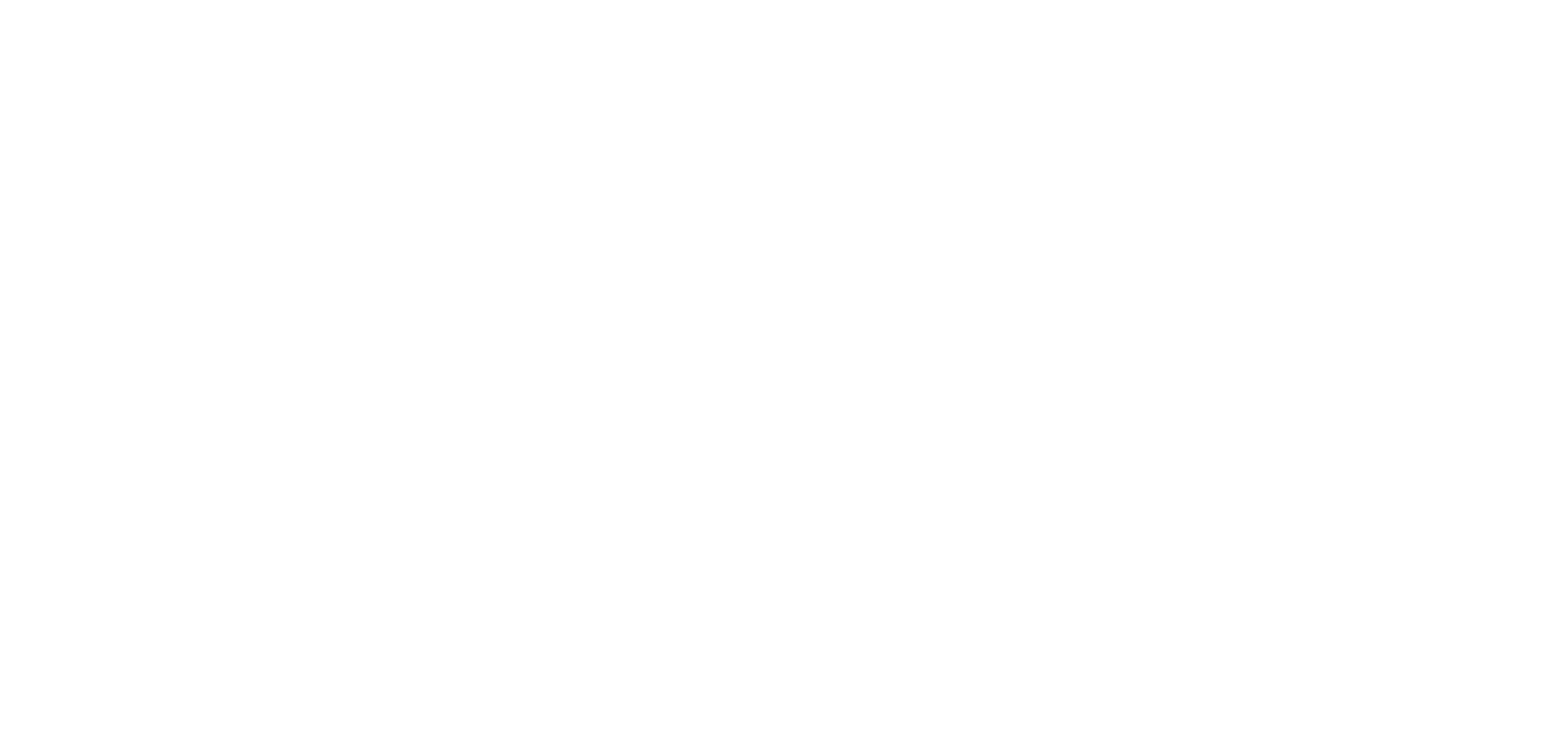
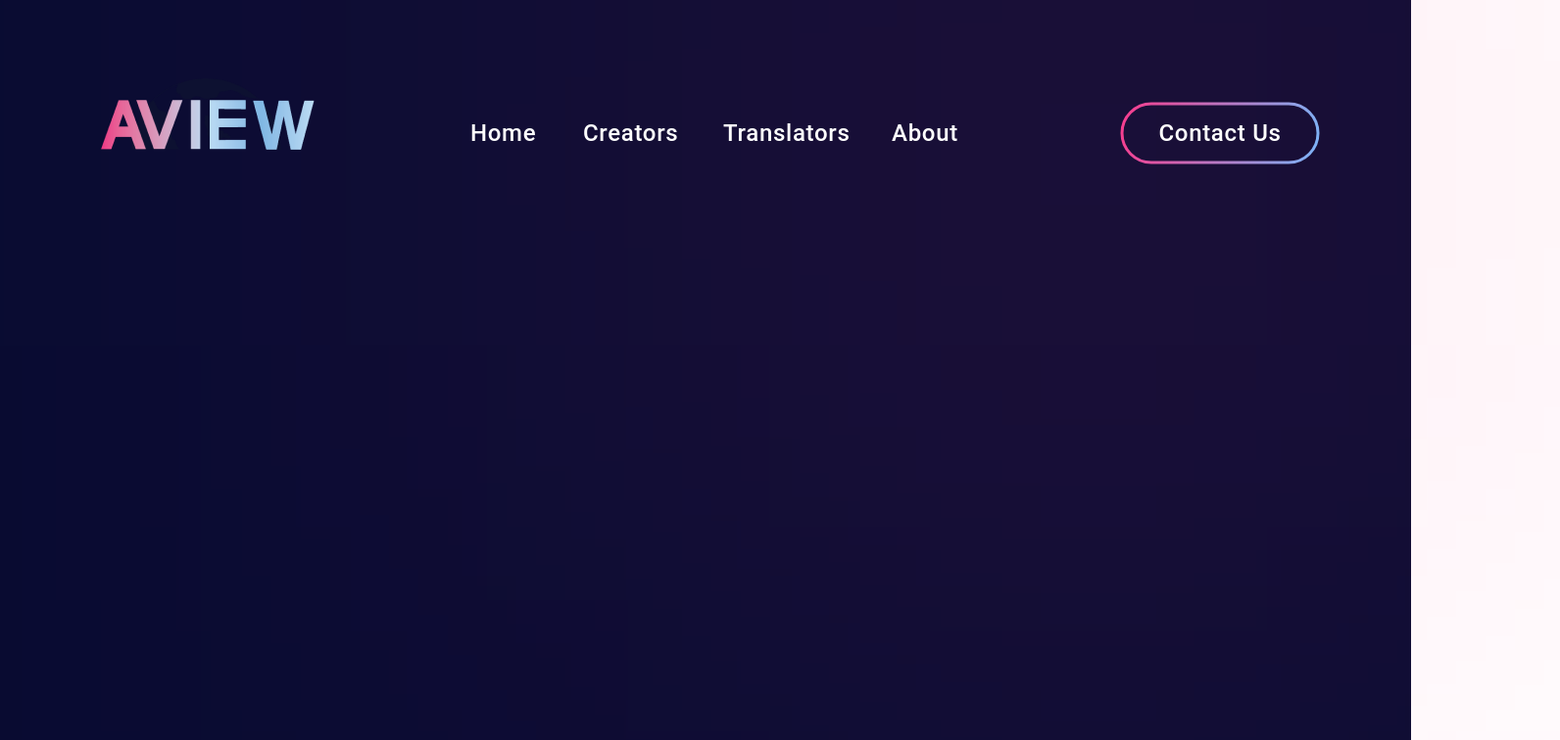
Before and after one commit to Aview-International/webdev, a React (Create React App) app in the folder aview-app/: page /about in a window 1280 px wide. Before the commit this address had no page. Shown: the top 756 px of the page at 98% size, 1592 px wide, since content can reach past the window. Built offline with nearby package versions, Linux system fonts and the light colour scheme.

Commit message:
Added new route for AboutPage

```diff
--- /dev/null
+++ b/aview-app/src/Pages/AboutPage.js
@@ -0,0 +1,18 @@
+import '../Styles/AboutPage.css';
+import React, {useState, useEffect} from "react";
+import Background from "../Components/Background.js";
+import MenuBar from '../Components/MenuBar.js';
+import Logo from '../img/logowhite.png';
+
+
+function AboutPage() {
+    return (
+        <div>
+            <Background></Background>
+            <header className='logo'> <img src={Logo} className="Landing-logo" alt="logo" ></img></header>
+            <MenuBar></MenuBar>
+        </div>
+    );
+}
+
+export default AboutPage;
--- a/aview-app/src/Pages/App.js
+++ b/aview-app/src/Pages/App.js
@@ -1,6 +1,7 @@
 
 // import '../Styles/App.css';
 import Landing from "./Landing.js";
+import AboutPage from "./AboutPage.js";
 import { BrowserRouter as Router, Route, Routes } from 'react-router-dom';
 
 function App() {
@@ -9,6 +10,7 @@
         <div>
           <Routes>
             <Route path="/" element={<Landing/>} />
+            <Route path="about" element={<AboutPage />} />
           </Routes>
         </div>
       </Router>
```
Also changed, not shown: aview-app/src/Styles/AboutPage.css (added).
